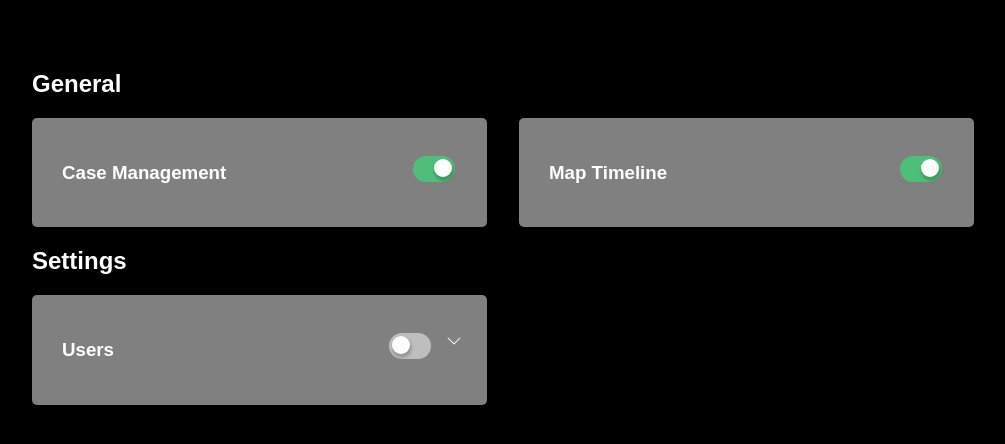
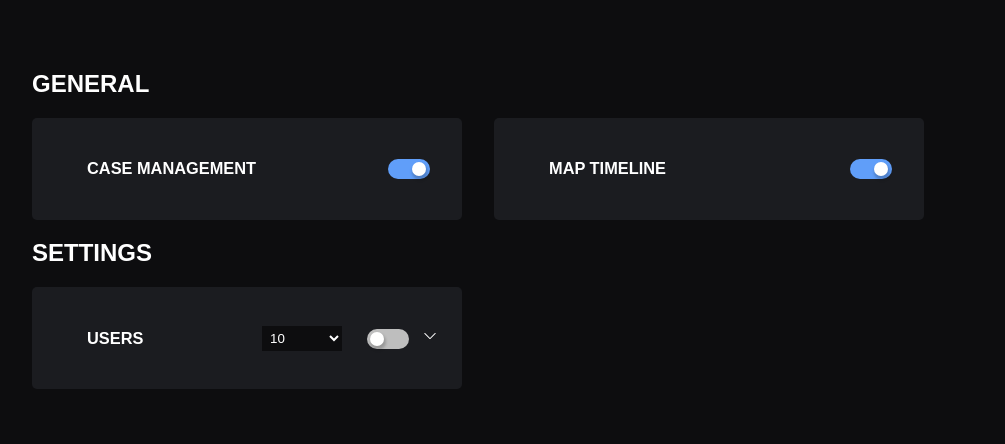
Before and after one commit to MartinMcCarthy11/Dataminr-test, a React (Create React App) app in the folder dataminr-test/: page / in a window 1280 px wide. Shown: the top 444 px of the page, without its empty margins (18-1023 px from the left). Built offline with nearby package versions, Linux system fonts and the light colour scheme.

Commit message:
updated styling

```diff
--- a/dataminr-test/src/App.tsx
+++ b/dataminr-test/src/App.tsx
@@ -24,11 +24,12 @@ function App({ schema }: Props) {
 								title={card.title}
 								name={card.name}
 								selected={card.selected}
-								dropdown={card.dropdown && true}
+								dropdown={card.dropdown}
 								additionalSettings={
 									card.additionalSettings &&
 									card.additionalSettings
 								}
+								subCard={card.subCard}
 							/>
 						))}
 					</CardContainerWrapper>
@@ -39,7 +40,7 @@ function App({ schema }: Props) {
 }
 
 const AppWrapper = styled.main`
-	background-color: #000;
+	background-color: #0d0d0f;
 	color: #fff;
 	height: 100vh;
 	margin: 0;
--- a/dataminr-test/src/base.css
+++ b/dataminr-test/src/base.css
@@ -1,4 +1,5 @@
 body {
 	margin: 0;
 	font-family: sans-serif;
+	text-transform: uppercase;
 }
--- a/dataminr-test/src/components/ArrowToggle.tsx
+++ b/dataminr-test/src/components/ArrowToggle.tsx
@@ -12,7 +12,7 @@ interface StyleProps {
 
 function ArrowToggle({ onClick, isDisabled }: ArrowToggleProps) {
 	return (
-		<IconContainer isDisabled>
+		<IconContainer isDisabled={isDisabled}>
 			{isDisabled ? (
 				<BsChevronUp onClick={onClick} />
 			) : (
@@ -25,7 +25,7 @@ function ArrowToggle({ onClick, isDisabled }: ArrowToggleProps) {
 const IconContainer = styled.div<StyleProps>`
 	svg {
 		${({ isDisabled }: StyleProps) =>
-			isDisabled ? 'cursor:pointer;' : 'cursor:default;'};
+			isDisabled ? 'cursor:default;' : 'cursor:pointer;'};
 	}
 `;
 
--- a/dataminr-test/src/components/Card.tsx
+++ b/dataminr-test/src/components/Card.tsx
@@ -1,45 +1,47 @@
 import { useState } from 'react';
 import styled from 'styled-components';
-import { AdditionalSettings } from '../schema';
+import { AdditionalSettings, DropdownObject } from '../schema';
 import ArrowToggle from './ArrowToggle';
 import SubCard from './SubCard';
 import ToggleSwitch from './ToggleSwitch';
 
 interface cardProps
-	extends JSX.IntrinsicAttributes,
+	extends styleCardProps,
+		JSX.IntrinsicAttributes,
 		React.HtmlHTMLAttributes<HTMLElement> {
 	title: string;
 	name: string;
 	selected: boolean;
-	dropdown?: boolean;
 	additionalSettings: AdditionalSettings[];
+}
+
+interface styleCardProps {
+	subCard: boolean;
+	dropdown?: DropdownObject;
 }
 
 function Card({
 	title,
 	name,
 	dropdown,
+	subCard,
 	selected,
 	additionalSettings,
 }: cardProps) {
 	const [toggled, setToogled] = useState(selected);
-	// const [subOptionsAvailable, setShowSubOptionsAvailable] = useState(false);
 	const [showHiddenSection, setShowHiddenSection] = useState(false);
 	const [disabled, setDisabled] = useState(false);
 	const updateToggleState = (toggled: boolean) => {
 		setToogled(!toggled);
-		// setShowSubOptionsAvailable(!toggled);
 		setShowHiddenSection(!toggled && false);
-		// setDisabled(toggled);
+		setDisabled(toggled);
 	};
 
 	const toggleOptionsVisibility = () => {
 		if (showHiddenSection) {
 			setShowHiddenSection(false);
-			setDisabled(true);
 		} else {
 			setShowHiddenSection(true);
-			setDisabled(false);
 		}
 	};
 
@@ -49,8 +51,17 @@ function Card({
 
 	return (
 		<CardsWrapper>
-			<CardMain>
+			<CardMain subCard={subCard} dropdown={dropdown}>
 				<h3>{title}</h3>
+				{dropdown && (
+					<DropdownContainer>
+						<select>
+							{dropdown.options.map((item) => (
+								<option value={item}>{item}</option>
+							))}
+						</select>
+					</DropdownContainer>
+				)}
 
 				<ToggleContainer>
 					<ToggleSwitch
@@ -81,16 +92,24 @@ const CardsWrapper = styled.div`
 	flex-direction: column;
 	flex: 1 1 auto;
 	max-width: 400px;
-	padding: 25px;
 	padding-left: 30px;
-	background-color: grey;
+	background-color: #1b1c20;
 	border-radius: 5px;
+	font-size: 14px;
 `;
 
-const CardMain = styled.div`
+const CardMain = styled.div<styleCardProps>`
 	display: grid;
-	grid-template-columns: 3.5fr 1fr;
+	grid-auto-columns: 1fr;
+	grid-template-columns: ${({ dropdown }) =>
+		dropdown !== undefined ? '3.5fr 2fr 1.5fr' : '3.5fr 1.5fr'};
+	grid-template-rows: 0.5fr;
+	gap: 0px 0px;
+	grid-template-areas: ${({ dropdown }) =>
+		dropdown !== undefined ? '. . .' : '. . '};
 	align-items: center;
+
+	${({ subCard }) => (subCard ? 'padding:5px;' : 'padding: 25px;')}
 `;
 
 const ToggleContainer = styled.div`
@@ -99,4 +118,14 @@ const ToggleContainer = styled.div`
 	gap: 0.5em;
 `;
 
+const DropdownContainer = styled.div`
+	select {
+		width: 80px;
+		background-color: #0d0d0f;
+		padding: 4px;
+		color: #fff;
+		border: 0px;
+	}
+`;
+
 export default Card;
--- a/dataminr-test/src/components/SubCard.tsx
+++ b/dataminr-test/src/components/SubCard.tsx
@@ -16,8 +16,9 @@ function SubCard({ additionalSettings }: SubCardProps) {
 					title={card.title}
 					name={card.name}
 					selected={card.selected}
-					dropdown={card.dropdown && true}
+					dropdown={card.dropdown}
 					additionalSettings={[]}
+					subCard={card.selected}
 				/>
 			))}
 		</SubCardWrapper>
@@ -29,7 +30,6 @@ const SubCardWrapper = styled.div`
 	flex-direction: column;
 	padding: 4px;
 	margin-left: 25px;
-	background-color: grey;
 	border-radius: 5px;
 `;
 
--- a/dataminr-test/src/components/ToggleSwitch.tsx
+++ b/dataminr-test/src/components/ToggleSwitch.tsx
@@ -33,7 +33,6 @@ const ToggleLabel = styled.label`
 	top: 0;
 	left: 0;
 	width: 42px;
-	height: 26px;
 	border-radius: 15px;
 	background: #bebebe;
 	cursor: pointer;
@@ -41,8 +40,8 @@ const ToggleLabel = styled.label`
 		content: '';
 		display: block;
 		border-radius: 50%;
-		width: 18px;
-		height: 18px;
+		width: 14px;
+		height: 14px;
 		margin: 3px;
 		background: #ffffff;
 		box-shadow: 1px 3px 3px 1px rgba(0, 0, 0, 0.2);
@@ -55,16 +54,15 @@ const Toggle = styled.input`
 	z-index: 1;
 	border-radius: 15px;
 	width: 42px;
-	height: 26px;
 	&:checked + ${ToggleLabel} {
-		background: #4fbe79;
+		background: #609ef9;
 		&::after {
 			content: '';
 			display: block;
 			border-radius: 50%;
-			width: 18px;
-			height: 18px;
-			margin-left: 21px;
+			width: 14px;
+			height: 14px;
+			margin-left: 24px;
 			transition: 0.2s;
 		}
 	}
--- a/dataminr-test/src/schema.ts
+++ b/dataminr-test/src/schema.ts
@@ -1,10 +1,16 @@
 import { v4 as uuidv4 } from 'uuid';
+
+export interface DropdownObject {
+	initialSelection: string;
+	options: string[];
+}
 
 export interface AdditionalSettings {
 	id: string;
 	title: string;
 	name: string;
-	dropdown?: string[];
+	subCard: boolean;
+	dropdown?: DropdownObject;
 	selected: boolean;
 	additionalSettings: AdditionalSettings[];
 }
@@ -14,7 +20,8 @@ export interface Card {
 	title: string;
 	name: string;
 	selected: boolean;
-	dropdown?: boolean;
+	dropdown?: DropdownObject;
+	subCard: boolean;
 	additionalSettings: AdditionalSettings[];
 }
 
@@ -37,6 +44,7 @@ export const schema: Section[] = [
 				name: 'caseManagement',
 				selected: true,
 				additionalSettings: [],
+				subCard: false,
 			},
 			{
 				id: uuidv4(),
@@ -44,6 +52,7 @@ export const schema: Section[] = [
 				name: 'mapTimeline',
 				selected: true,
 				additionalSettings: [],
+				subCard: false,
 			},
 		],
 	},
@@ -57,6 +66,11 @@ export const schema: Section[] = [
 				title: 'Users',
 				name: 'users',
 				selected: false,
+				subCard: false,
+				dropdown: {
+					initialSelection: '20',
+					options: ['10', '20', '30', '40', '50'],
+				},
 				additionalSettings: [
 					{
 						id: uuidv4(),
@@ -64,6 +78,7 @@ export const schema: Section[] = [
 						name: 'usersAdd',
 						selected: true,
 						additionalSettings: [],
+						subCard: true,
 					},
 					{
 						id: uuidv4(),
@@ -71,6 +86,7 @@ export const schema: Section[] = [
 						name: 'usersDelete',
 						selected: true,
 						additionalSettings: [],
+						subCard: true,
 					},
 				],
 			},
```
